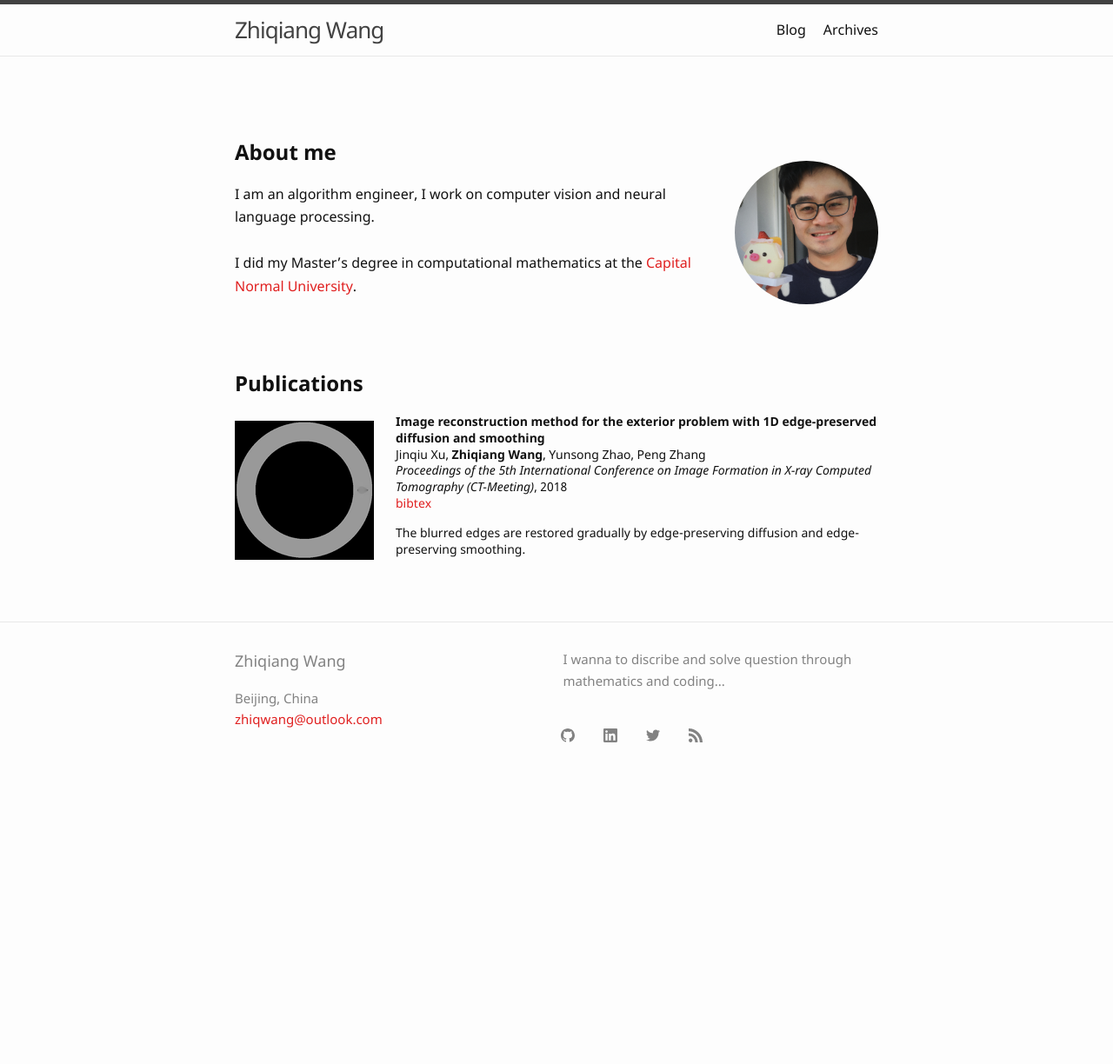
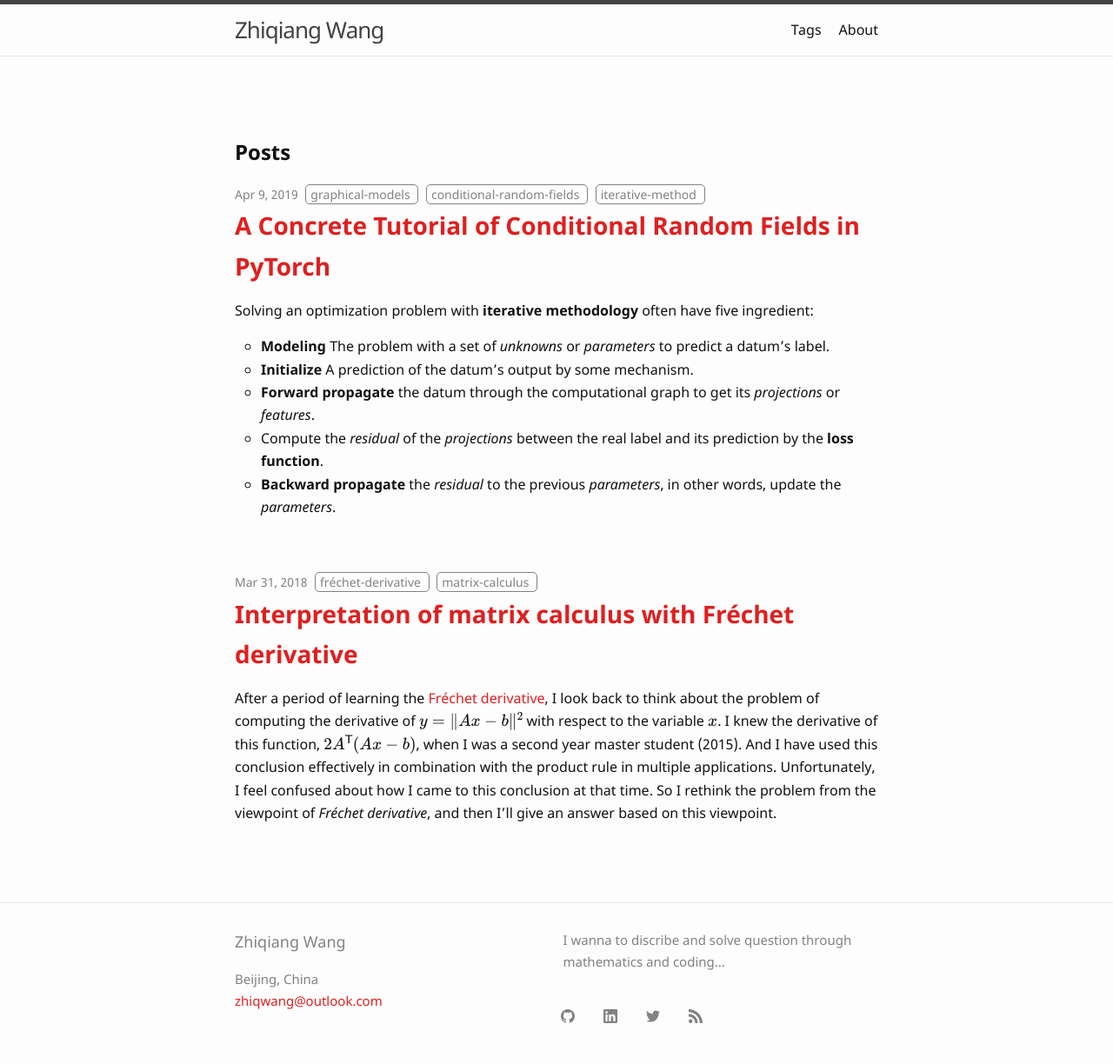
Before and after one commit to zhiqwang/zhiqwang.github.io, a Jekyll site: the page built from index.md, in a window 1280 px wide. Shown: the whole page at 87% size. Built offline with Jekyll 4.4.1, drawn with Linux system fonts in a browser that asks for light colours; formulas are drawn with MathJax 3; before the commit the page ends 900 px from its top, so only the background shows below that.

Commit message:
Set posts list in home

```diff
--- a/_config.yml
+++ b/_config.yml
@@ -28,8 +28,8 @@ google_analytics: UA-138093514-1
 # If you want to link only specific pages in your header, uncomment
 # this and add the path to the pages in order as they should show up
 header_pages:
-  - blog.md
-  - archives.html
+  - tags.html
+  - about.html
 
 markdown: kramdown
 kramdown:
--- a/_layouts/home.html
+++ b/_layouts/home.html
@@ -3,15 +3,38 @@ layout: default
 ---
 
 <div class="home other-pages">
+  {%- if page.title -%}
+    <h1 class="page-heading">{{ page.title }}</h1>
+  {%- endif -%}
 
-  <img class="profile-picture" src="{{ "/assets/images/Zhiqiang.png" | relative_url }}">
-  <h2 class="page-heading">About me</h2>
-  I am an algorithm engineer, I work on computer vision and neural language processing.
-  <br><br>
-  I did my Master’s degree in computational mathematics at the <a href="http://eng.cnu.edu.cn">Capital Normal University</a>.
+  {{ content }}
 
-  <br><br><br><br>
-  <h2 class="page-heading">Publications</h2>
+  {%- if site.posts.size > 0 -%}
+    <h2 class="page-heading">{{ page.list_title | default: "Posts" }}</h2>
+    <ul class="post-list">
+      {%- for post in site.posts -%}
+      <li>
+        {%- assign date_format = site.minima.date_format | default: "%b %-d, %Y" -%}
+        <span class="post-meta">{{ post.date | date: date_format }}
+          <span>
+            {% for tag in post.tags %}
+              {% capture tag_name %}{{ tag }}{% endcapture %}
+              <a class="post-tag" href="/tag/{{ tag_name }}"><nobr>{{ tag_name }}</nobr>&nbsp;</a>
+            {% endfor %}
+          </span>
+        </span>
+        <h3>
+          <a class="post-link" href="{{ post.url | relative_url }}">
+            {{ post.title | escape }}
+          </a>
+        </h3>
+        {%- if site.show_excerpts -%}
+          {{ post.excerpt }}
+        {%- endif -%}
+      </li>
+      {%- endfor -%}
+    </ul>
 
-  {%- include research.html -%}
+  {%- endif -%}
+
 </div>
--- a/_includes/research.html
+++ b/about.html
@@ -1,4 +1,28 @@
-<div id="reseach">
+---
+layout: default
+title: About
+permalink: /about/
+---
+
+<article class="post other-page">
+  <br>
+
+  <img class="profile-picture" src="{{ "/assets/images/Zhiqiang.png" | relative_url }}">
+  <h3 class="page-heading">About me</h3>
+  <p>This is Zhiqiang, I'm currently working on computer vision and neural language processing. I did my Master’s degree in computational mathematics at the <a href="http://eng.cnu.edu.cn">Capital Normal University</a>.</p>
+
+  <p>Send me an email: <a class="u-email" href="mailto:{{ site.email }}">{{ site.email }}</a> if you have any questions.</p>
+  <br>
+
+  <h3 class="page-heading">Projects</h3>
+  <p>
+    <li>
+      <a href="https://github.com/zhiqwang/image-captioning">Image Captioning (Under Construction)</a>
+    </li>
+  </p><br>
+
+  <h3 class="page-heading">Publications</h3>
+
   <table width="100%" border="0" align="center" cellspacing="0" cellpadding="0">
     <tr>
       <td>
@@ -40,4 +64,4 @@
       </td>
     </tr>
   </table>
-</div>
+</article>
--- a/archives.html
+++ b/tags.html
@@ -1,7 +1,7 @@
 ---
 layout: page
-title: Archives
-permalink: /archives/
+title: Tags
+permalink: /tags/
 ---
 
 <div class="home other-pages">
```
Also changed, not shown: blog.md (deleted, +0 -5 lines), index.md (line endings or trailing spaces).
